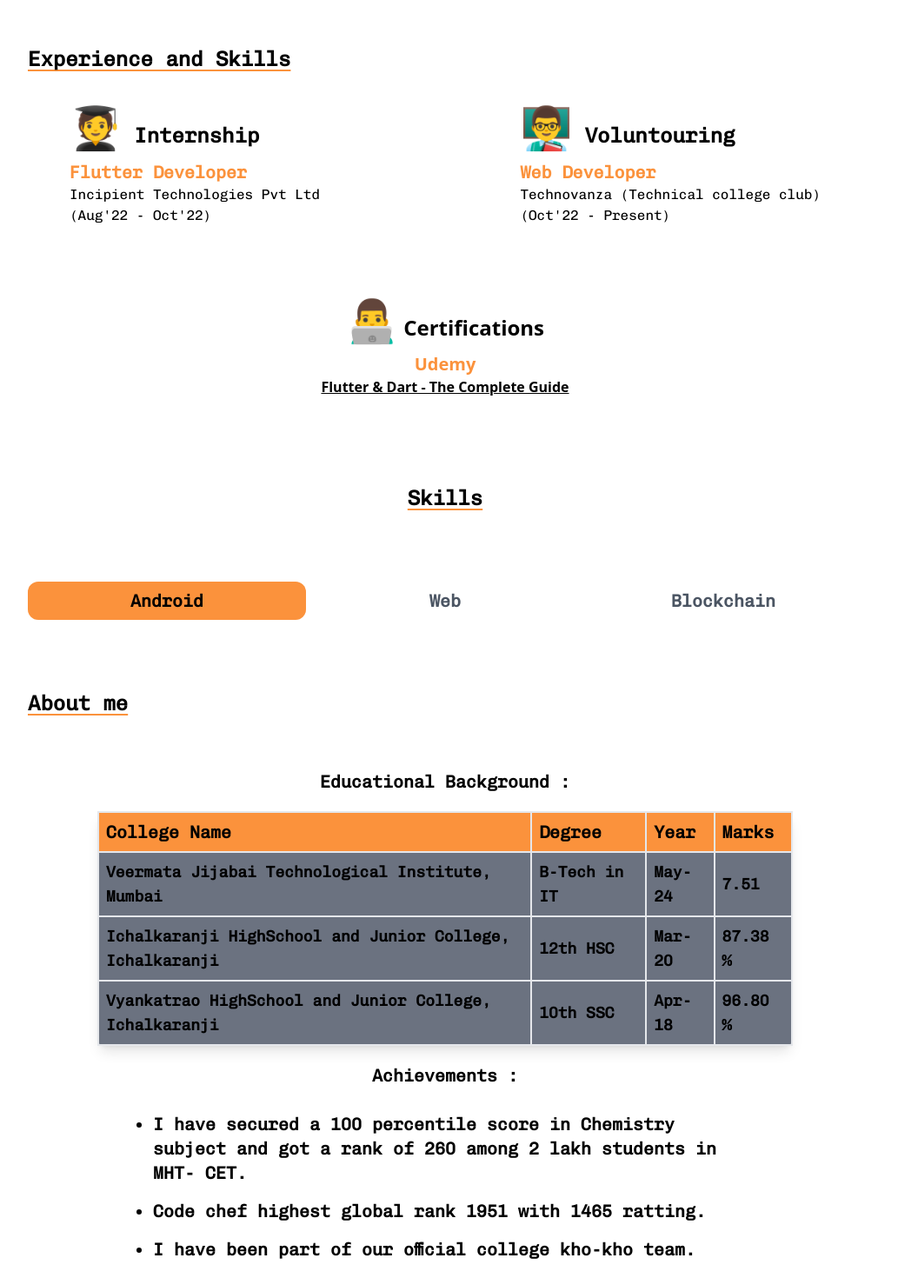
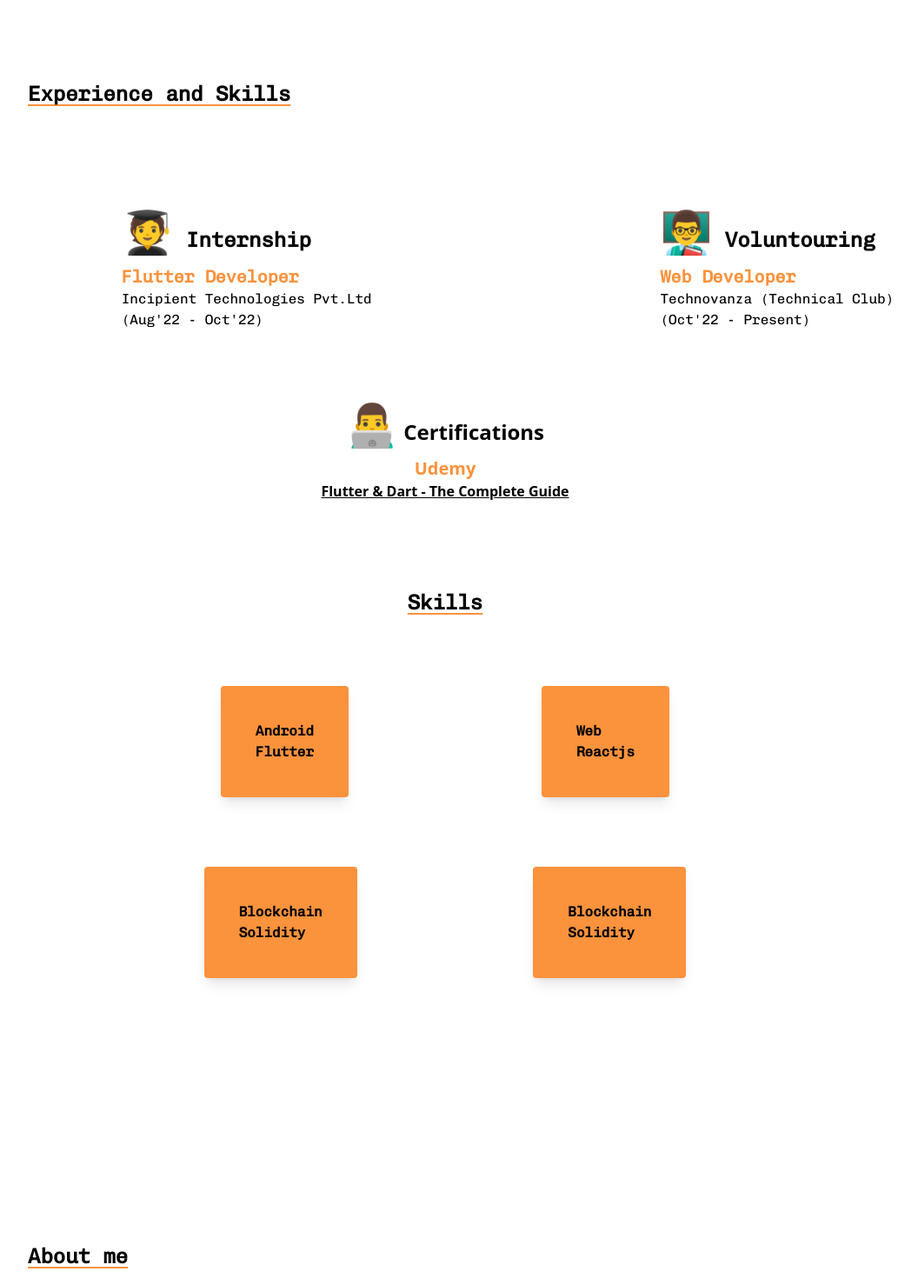
Before and after one commit to Pruthviraj49/Portfolio_Site, a Next.js app: page / in a window 1280 px wide. Shown: the part 820-2290 px from the top of the page at 87% size, without its empty margins (128-1184 px from the left). Built offline with nearby package versions, Linux system fonts and the light colour scheme.

Commit message:
Skills Added

```diff
--- a/components/About.jsx
+++ b/components/About.jsx
@@ -26,12 +26,11 @@ const jsonData = [
 
 const About = () => {
     return (
-        <div>
+        <div className="pt-24">
             <div className="md:px-40 sm:px-16 px-10 font-chivoMono">
                 <h1 className="text-xl md:text-2xl font-bold text-start underline decoration-orange-400 underline-offset-4 pb-10">About me</h1>
             </div>
             <div>
-
 
             </div>
 
@@ -51,34 +50,36 @@ const About = () => {
                     <tbody>
                         {jsonData.map(item => (
                             <tr key={item.college}>
-                                <td className='border-2 px-2 py-2 text-sm sm:text-lg font-bold'>{item.college}</td>
-                                <td className='border-2 px-2 py-2 text-sm sm:text-lg font-bold'>{item.degree}</td>
-                                <td className='border-2 px-2 py-2 text-sm sm:text-lg font-bold'>{item.year}</td>
-                                <td className='border-2 px-2 py-2 text-sm sm:text-lg font-bold'>{item.marks}</td>
+                                <td className='border-2 px-2 py-2 text-sm sm:text-lg '>{item.college}</td>
+                                <td className='border-2 px-2 py-2 text-sm sm:text-lg '>{item.degree}</td>
+                                <td className='border-2 px-2 py-2 text-sm sm:text-lg '>{item.year}</td>
+                                <td className='border-2 px-2 py-2 text-sm sm:text-lg '>{item.marks}</td>
                             </tr>
                         ))}
                     </tbody>
                 </table>
 
+                <div>
 
-                <h1 className="text-lg sm:text-xl font-bold py-5">Achievements :</h1>
-                <ul className="list-outside sm:px-36 font-bold list-disc">
-                    <li className="text-start  sm:text-lg md:text-xl text-base py-2 leading-6">
+
+                    <h1 className="text-lg text-center sm:text-xl font-bold py-5">Achievements :</h1>
+                    <ul className="list-outside md:px-20 sm:px-10 font-bold list-disc">
+                        <li className="text-start sm:text-base md:text-lg text-sm py-2 leading-6">
                             I have secured a 100 percentile score
                             in Chemistry subject and got a rank of
                             260 among 2 lakh students in MHT-
                             CET.
                         </li>
-                    <li className="text-start sm:text-lg md:text-xl text-base py-2 leading-6">
+                        <li className="text-start  sm:text-base md:text-lg text-sm  py-2 leading-6">
                             Code chef highest global rank 1951 with
                             1465 ratting.
                         </li>
-                    <li className="text-start sm:text-lg md:text-xl text-base py-2 leading-6">
+                        <li className="text-start  sm:text-base md:text-lg text-sm  py-2 leading-6">
                             I have been part of our official college kho-kho team.
                         </li>
                     </ul>
 
-
+                </div>
             </div>
         </div>
     );
--- a/components/Experience.jsx
+++ b/components/Experience.jsx
@@ -1,32 +1,33 @@
 import React from 'react'
-import TabBar from './Tabs'
+import Skills from './Skills'
+
 
 export default function Experience() {
     return (
-        <div>
-            <div className="pt-10 md:px-40 sm:px-16 px-10 font-chivoMono">
+        <div className='pb-32'>
+            <div className="pt-20 md:px-40 sm:px-16 px-10 font-chivoMono pb-20">
                 <h1 className="text-xl md:text-2xl font-bold text-start pb-10 underline decoration-orange-400 underline-offset-4">Experience and Skills</h1>
             </div>
 
-            <div className='flex flex-col sm:flex-row justify-between md:px-52 sm:px-16 px-12 font-chivoMono pb-16'>
-                <div>
-                    <div className='text-lg sm:text-xl md:text-2xl font-bold  pb-3'>
+            <div className='flex flex-col md:flex-row justify-evenly font-chivoMono pb-16'>
+                <div className='md:pl-52 sm:px-16 px-12'>
+                    <div className='text-lg sm:text-xl md:text-2xl font-bold pb-3'>
                         <span className='text-3xl  md:text-5xl'>🧑‍🎓</span> Internship
                     </div>
                     <div className='pb-5'>
                         <h1 className='text-base sm:text-lg md:text-xl font-bold text-orange-400'>Flutter Developer</h1>
-                        <h2 className=''>Incipient Technologies Pvt Ltd</h2>
+                        <h2 className=''>Incipient Technologies Pvt.Ltd</h2>
                         <h3>(Aug&apos;22 - Oct&apos;22)</h3>
 
                     </div>
                 </div>
-                <div>
+                <div className='md:pl-52 sm:px-16 px-12 pb-12 sm:pb-0'>
                     <div className='text-lg sm:text-xl md:text-2xl font-bold pb-3'>
                         <span className='text-3xl  md:text-5xl'>👨‍🏫</span>  Voluntouring
                     </div>
                     <div className='pb-5'>
                         <h1 className='text-base sm:text-lg md:text-xl font-bold text-orange-400'>Web Developer</h1>
-                        <h2 className=''>Technovanza (Technical college club)</h2>
+                        <h2 className=''>Technovanza (Technical Club)</h2>
                         <h3>(Oct&apos;22 - Present)</h3>
 
                     </div>
@@ -50,8 +51,8 @@ export default function Experience() {
                     Skills
                 </div>
             </div>
-            <div className=' pt-20 md:px-40 sm:px-16 px-10 font-chivoMono'>
-                <TabBar />
+            <div className=' pt-20 md:px-40 sm:px-16 px-10 font-chivoMono font-bold'>
+                <Skills />
             </div>
 
 
--- /dev/null
+++ b/components/Skills.jsx
@@ -0,0 +1,37 @@
+import React from 'react'
+
+export default function Skills() {
+    return (
+        <div >
+            <div className='flex flex-col md:flex-row justify-evenly pb-20'>
+                <div className='w-fit rounded p-10 bg-orange-400 overflow-hidden shadow-lg'>
+                    <h1>Android</h1>
+                    <div>
+                        Flutter
+                    </div>
+                </div>
+                <div className='w-fit rounded p-10 bg-orange-400 overflow-hidden shadow-lg'>
+                    <h1>Web</h1>
+                    <div>
+                        Reactjs
+                    </div>
+                </div>
+            </div>
+            <div className='flex flex-col md:flex-row  justify-evenly pb-20'>
+                <div className='w-fit rounded p-10 bg-orange-400 overflow-hidden shadow-lg'>
+                    <h1>Blockchain</h1>
+                    <div>
+                        Solidity
+                    </div>
+                </div>
+                <div className='w-fit rounded p-10 bg-orange-400 overflow-hidden shadow-lg'>
+                    <h1>Blockchain</h1>
+                    <div>
+                        Solidity
+                    </div>
+                </div>
+            </div>
+
+        </div>
+    )
+}
--- a/components/Tabs.jsx
+++ /dev/null
@@ -1,37 +0,0 @@
-import React, { useState } from 'react';
-
-const TabBar = () => {
-    const [activeTab, setActiveTab] = useState(1);
-
-    const handleTabClick = (tab) => {
-        setActiveTab(tab);
-    };
-
-    return (
-        <div className="flex border-gray-200">
-            <button
-                className={`flex-1 py-2 px-4 text-center text-base sm:text-lg md:text-xl rounded-xl font-semibold ${activeTab === 1 ? 'bg-orange-400' : 'text-gray-600 hover:bg-gray-300'
-                    }`}
-                onClick={() => handleTabClick(1)}
-            >
-                Android
-            </button>
-            <button
-                className={`flex-1 py-2 px-4 text-center text-base sm:text-lg md:text-xl rounded-xl font-semibold ${activeTab === 2 ? 'bg-orange-400' : 'text-gray-600 hover:bg-gray-300'
-                    }`}
-                onClick={() => handleTabClick(2)}
-            >
-                Web
-            </button>
-            <button
-                className={`flex-1 py-2 px-4 text-center text-base sm:text-lg md:text-xl rounded-xl font-semibold ${activeTab === 3 ? 'bg-orange-400' : 'text-gray-600 hover:bg-gray-300'
-                    }`}
-                onClick={() => handleTabClick(3)}
-            >
-                Blockchain
-            </button>
-        </div>
-    );
-};
-
-export default TabBar;
--- a/pages/index.js
+++ b/pages/index.js
@@ -64,7 +64,7 @@ export default function Home() {
 
           <div>
             <div className='text-center p-10'>
-              <h2 className='sm:text-4xl md:text-5xl text-3xl py-3 font-semibold font-chivoMono'>Hi, myself Pruthviraj</h2>
+              <h2 className='sm:text-4xl md:text-5xl text-3xl py-3 font-semibold font-chivoMono'>Hi,myself Pruthviraj</h2>
               <div className='inline-flex'>
                 <h3 className='sm:text-2xl md:text-3xl text-lg py-3 font-bold font-chivoMono'>I&apos;m a</h3>
                 <h3 className='sm:text-2xl md:text-3xl text-lg py-3 px-2 font-bold font-chivoMono text-orange-500'>
@@ -99,7 +99,7 @@ export default function Home() {
       </section>
 
       <section id='about'>
-        <div className='py-20 h-screen'>
+        <div>
           <About />
         </div>
       </section>
```
Also changed, not shown: components/Projects.jsx (+13 -13 lines). Lines whose indentation alone changed are shown as unchanged.
